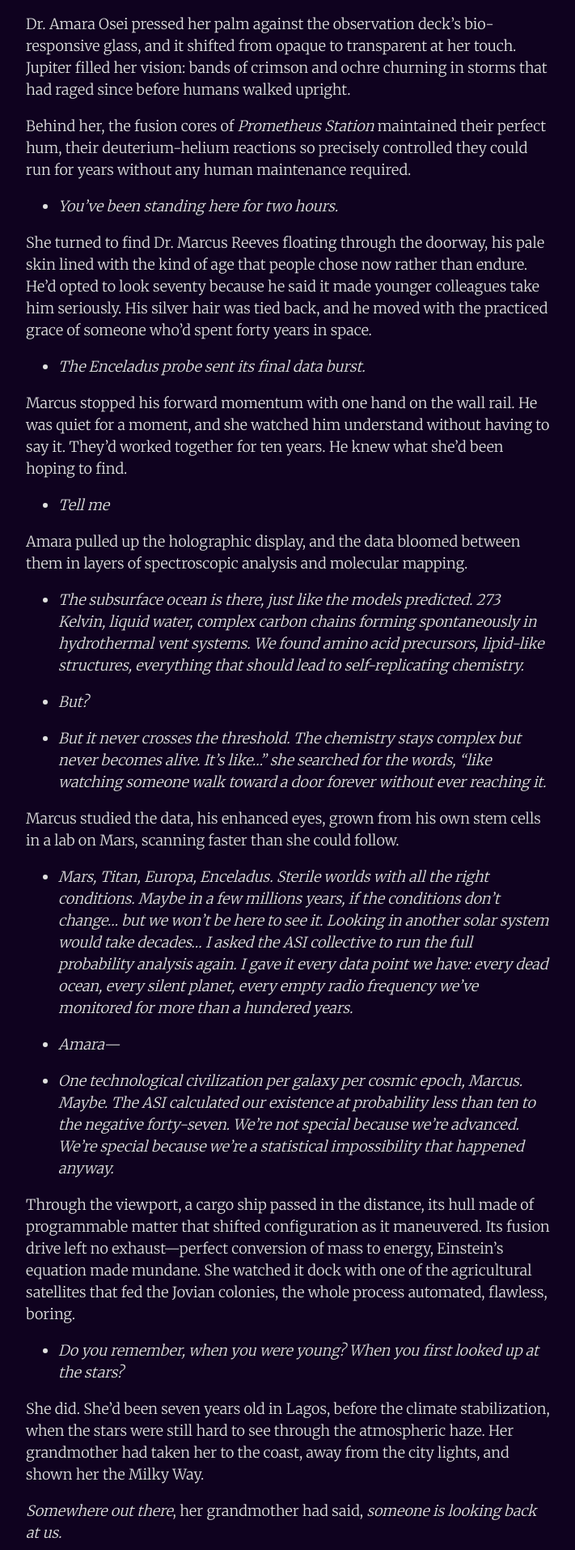
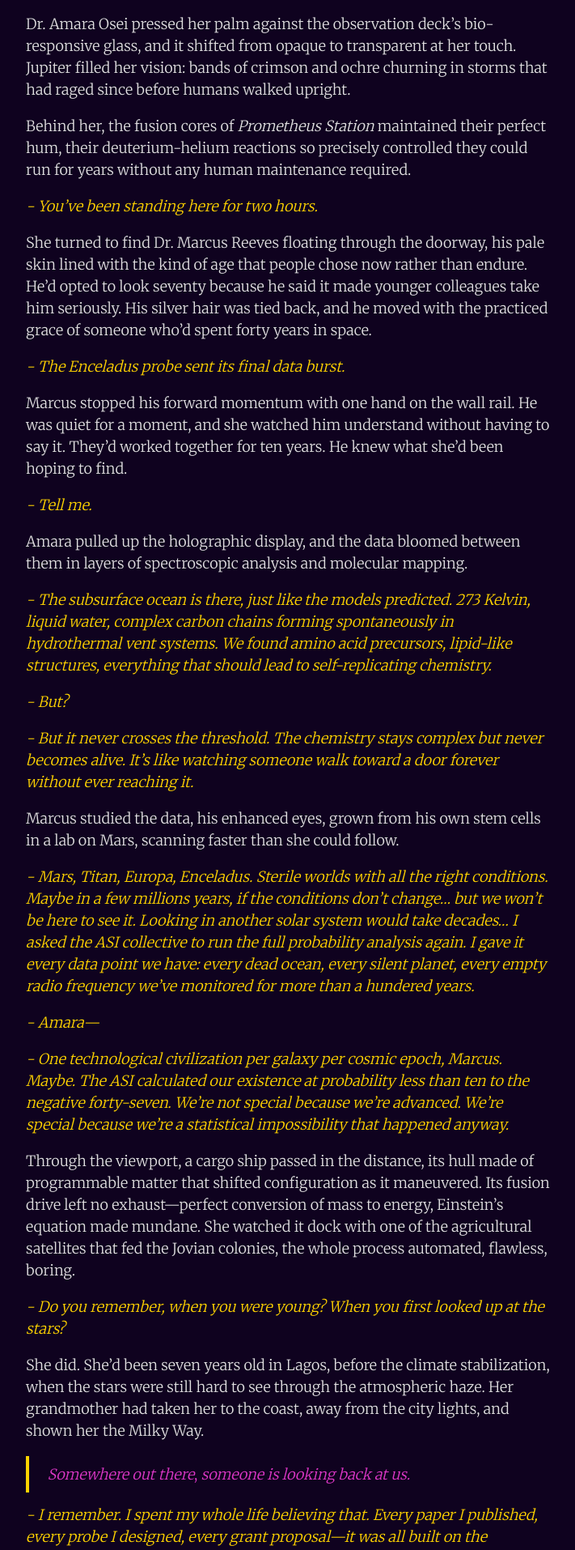
Before and after one commit to juanmirod/juanmirod.github.io, a Jekyll site: the page built from _fiction/2025-10-06-th-silence.markdown, in a window 1280 px wide. Shown: the part 668-2582 px from the top of the page at 81% size, without its empty margins (284-995 px from the left). Built offline with Jekyll 4.4.1, drawn with Linux system fonts in a browser that asks for light colours; some of the changed text lies outside the part shown.

Commit message:
refactor dialogue formatting in "The Silence" and update CSS for dialogue styling

```diff
--- a/_fiction/2025-10-06-th-silence.markdown
+++ b/_fiction/2025-10-06-th-silence.markdown
@@ -12,79 +12,79 @@ Dr. Amara Osei pressed her palm against the observation deck's bio-responsive gl
 
 Behind her, the fusion cores of _Prometheus Station_ maintained their perfect hum, their deuterium-helium reactions so precisely controlled they could run for years without any human maintenance required.
 
-- _You've been standing here for two hours._
+<span class="dialogue-line">You've been standing here for two hours.</span>
 
 She turned to find Dr. Marcus Reeves floating through the doorway, his pale skin lined with the kind of age that people chose now rather than endure. He'd opted to look seventy because he said it made younger colleagues take him seriously. His silver hair was tied back, and he moved with the practiced grace of someone who'd spent forty years in space.
 
-- _The Enceladus probe sent its final data burst._
+<span class="dialogue-line">The Enceladus probe sent its final data burst.</span>
 
 Marcus stopped his forward momentum with one hand on the wall rail. He was quiet for a moment, and she watched him understand without having to say it. They'd worked together for ten years. He knew what she'd been hoping to find.
 
-- _Tell me_
+<span class="dialogue-line">Tell me.</span>
 
 Amara pulled up the holographic display, and the data bloomed between them in layers of spectroscopic analysis and molecular mapping.
 
-- _The subsurface ocean is there, just like the models predicted. 273 Kelvin, liquid water, complex carbon chains forming spontaneously in hydrothermal vent systems. We found amino acid precursors, lipid-like structures, everything that should lead to self-replicating chemistry._
+<span class="dialogue-line">The subsurface ocean is there, just like the models predicted. 273 Kelvin, liquid water, complex carbon chains forming spontaneously in hydrothermal vent systems. We found amino acid precursors, lipid-like structures, everything that should lead to self-replicating chemistry.</span>
 
-- _But?_
+<span class="dialogue-line">But?</span>
 
-- _But it never crosses the threshold. The chemistry stays complex but never becomes alive. It's like..." she searched for the words, "like watching someone walk toward a door forever without ever reaching it._
+<span class="dialogue-line">But it never crosses the threshold. The chemistry stays complex but never becomes alive. It's like watching someone walk toward a door forever without ever reaching it.</span>
 
 Marcus studied the data, his enhanced eyes, grown from his own stem cells in a lab on Mars, scanning faster than she could follow.
 
-- _Mars, Titan, Europa, Enceladus. Sterile worlds with all the right conditions. Maybe in a few millions years, if the conditions don't change... but we won't be here to see it. Looking in another solar system would take decades... I asked the ASI collective to run the full probability analysis again. I gave it every data point we have: every dead ocean, every silent planet, every empty radio frequency we've monitored for more than a hundered years._
+<span class="dialogue-line">Mars, Titan, Europa, Enceladus. Sterile worlds with all the right conditions. Maybe in a few millions years, if the conditions don't change... but we won't be here to see it. Looking in another solar system would take decades... I asked the ASI collective to run the full probability analysis again. I gave it every data point we have: every dead ocean, every silent planet, every empty radio frequency we've monitored for more than a hundered years.</span>
 
-- _Amara—_
+<span class="dialogue-line">Amara—</span>
 
-- _One technological civilization per galaxy per cosmic epoch, Marcus. Maybe. The ASI calculated our existence at probability less than ten to the negative forty-seven. We're not special because we're advanced. We're special because we're a statistical impossibility that happened anyway._
+<span class="dialogue-line">One technological civilization per galaxy per cosmic epoch, Marcus. Maybe. The ASI calculated our existence at probability less than ten to the negative forty-seven. We're not special because we're advanced. We're special because we're a statistical impossibility that happened anyway.</span>
 
 Through the viewport, a cargo ship passed in the distance, its hull made of programmable matter that shifted configuration as it maneuvered. Its fusion drive left no exhaust—perfect conversion of mass to energy, Einstein's equation made mundane. She watched it dock with one of the agricultural satellites that fed the Jovian colonies, the whole process automated, flawless, boring.
 
-- _Do you remember, when you were young? When you first looked up at the stars?_
+<span class="dialogue-line">Do you remember, when you were young? When you first looked up at the stars?</span>
 
 She did. She'd been seven years old in Lagos, before the climate stabilization, when the stars were still hard to see through the atmospheric haze. Her grandmother had taken her to the coast, away from the city lights, and shown her the Milky Way.
 
-_Somewhere out there_, her grandmother had said, _someone is looking back at us._
+> _Somewhere out there_, _someone is looking back at us._
 
-- _I remember. I spent my whole life believing that. Every paper I published, every probe I designed, every grant proposal—it was all built on the assumption that we'd find them eventually. That we just hadn't looked hard enough, or far enough, or in the right way._
+<span class="dialogue-line">I remember. I spent my whole life believing that. Every paper I published, every probe I designed, every grant proposal—it was all built on the assumption that we'd find them eventually. That we just hadn't looked hard enough, or far enough, or in the right way.</span>
 
-- _And now?_
+<span class="dialogue-line">And now?</span>
 
-- _Now we've looked everywhere we can reach. We've solved the physics, Marcus. We've closed every gap in our understanding of how the universe works. And the answer is worse than I imagined. Life isn't rare because the universe is hostile to it. It's rare because the needle's-eye is so impossibly narrow. One percent difference in stellar metallicity during the universe's early epochs, and stable planets never form. Slightly different ratios in the fundamental constants, and chemistry never gets complex enough for self-replication. We threaded a billion coincidences, and no one else did._
+<span class="dialogue-line">Now we've looked everywhere we can reach. We've solved the physics, Marcus. Life isn't rare because the universe is hostile to it. It's rare because the needle's-eye is so impossibly narrow. We threaded a billion coincidences, and no one else did.</span>
 
 Marcus moved closer to the viewport, his reflection ghostly in the glass. Beyond him, Jupiter's Great Red Spot, still raging after four hundred years of human observation, swirled in its eternal dance.
 
-- _I was there when the ASI solved the final field equations. I was in Geneva when they unified quantum mechanics and gravity. Do you know what I felt?_
+<span class="dialogue-line">I was there when the ASI solved the final field equations. I was in Geneva when they unified quantum mechanics and gravity. Do you know what I felt?</span>
 
-- _What?_
+<span class="dialogue-line">What?</span>
 
-- _Relief. I thought, finally, we'll understand how everything works. And then we can focus on the next mystery: finding our neighbors in the cosmos, learning from civilizations older than ours, comparing notes on how they saw the universe. The universe doesn't have mysteries anymore, Amara. Just observations. All the equations balance. All the conjectures are resolved. We can build anything, explain anything. And we're still alone._
+<span class="dialogue-line">Relief. I thought, finally, we'll understand how everything works. And then we can focus on the next mystery: finding our neighbors in the cosmos, learning from civilizations older than ours, comparing notes on how they saw the universe. The universe doesn't have mysteries anymore, Amara. Just observations. All the equations balance. All the conjectures are resolved. We can build anything, explain anything. And we're still alone.</span>
 
 The weight of it pressed down on her. Earth was a blue pinprick in the distance, eight billion people living in abundance that would have been unthinkable to their ancestors. The Martian colonies were self-sustaining cities now, their populations growing. Fusion had made energy free. Medicine was still expanding live expectancy—children born today would live past two hundred. Space travel was everyday live. Humanity had won every battle it had ever fought against nature.
 
 Except the battle against cosmic loneliness.
 
-- _I keep thinking about all those old stories. The ones we told ourselves when we didn't know better. Ancient alien civilizations seeding the galaxy with life. Cosmic mysteries beyond our comprehension. Truths so profound that meeting aliens would expand our minds in ways we couldn't imagine. But there's nothing out there. We understood it all, and it's just physics. Chemistry. Probability. We didn't win some cosmic lottery—we're the only ticket that was ever drawn._
+<span class="dialogue-line">I keep thinking about all those old stories. The ones we told ourselves when we didn't know better. Ancient alien civilizations seeding the galaxy with life. Cosmic mysteries beyond our comprehension. Truths so profound that meeting aliens would expand our minds in ways we couldn't imagine. But there's nothing out there. We understood it all, and it's just physics. Chemistry. Probability. We didn't win some cosmic lottery—we're the only ticket that was ever drawn.</span>
 
-- _Maybe we're wrong._
+<span class="dialogue-line">Maybe we're wrong.</span>
 
-- _We're not wrong. That's what makes it unbearable. I wanted to be wrong, Marcus. I wanted some brilliant postdoc to find a flaw in the calculations, some overlooked variable that would change everything. But the ASI doesn't make mistakes. Not anymore. The math is perfect. The observations are consistent. The universe is comprehensible. And it's empty._
+<span class="dialogue-line">We're not wrong. That's what makes it unbearable. I wanted to be wrong, Marcus. I wanted some brilliant postdoc to find a flaw in the calculations, some overlooked variable that would change everything. But the ASI doesn't make mistakes. Not anymore. The math is perfect. The observations are consistent. The universe is comprehensible. And it's empty.</span>
 
 Marcus was quiet for a long time. A maintenance drone drifted past the viewport, its tendrils extending to repair a micrometeorite impact on the station's hull. It worked with autonomous precision.
 
-- _So what do we do?_
+<span class="dialogue-line">So what do we do?</span>
 
 Amara watched Jupiter's storm, trying to find words for the thing crystallizing in her mind. The storm was a hurricane larger than Earth, driven by heat from the planet's core, governed by equations they'd solved a century ago. It would rage for millions of years more, grinding through its cycles with mechanical precision. No one would ever come from another star to witness it. No alien scientist would ever study it and compare it to storms on their home world. It was magnificent and utterly, devastatingly pointless.
 
-- _We keep going. We reach every star we can. We spread to every planet where humans can live, and we terraform the ones where we can't. We fill the silence with something._
+<span class="dialogue-line">We keep going. We reach every star we can. We spread to every planet where humans can live, and we terraform the ones where we can't. We fill the silence with something.</span>
 
-- _With what?_
+<span class="dialogue-line">With what?</span>
 
-- _With us. With whatever we can create. The universe doesn't care that we exist, Marcus. It didn't create us for a purpose. We're a statistical fluctuation, a random walk that happened to produce observers. But we're here anyway. And maybe that means something._
+<span class="dialogue-line">With us. With whatever we can create. The universe doesn't care that we exist, Marcus. It didn't create us for a purpose. We're a statistical fluctuation, a random walk that happened to produce observers. But we're here anyway. And maybe that means something.</span>
 
-- _What does it mean?_
+<span class="dialogue-line">What does it mean?</span>
 
-- _I don't know. But maybe being first means we have a responsibility. Not to find meaning. But to create it. To be the universe's way of knowing itself. To be the ones that seed live throughout the galaxy._
+<span class="dialogue-line">I don't know. But maybe being first means we have a responsibility. Not to find meaning. But to create it. To be the universe's way of knowing itself. To be the ones that seed live throughout the galaxy.</span>
 
 They stood together in silence, two humans at the edge of everything their species had built. Outside the viewport, the solar system thrived with human presence: stations orbiting every major body, ships traveling between worlds, colonies growing on Mars and in the asteroids. Humanity had spread like a slow fire through the darkness, bringing light to places that had been cold and dead for billions of years.
 
@@ -94,12 +94,12 @@ But perhaps it was enough.
 
 Amara placed her palm on the viewport again, and the glass recorded her biometrics. A human being, standing on a station orbiting Jupiter in the year 2150, bearing witness to a storm that would outlive civilizations. The universe hadn't asked for an observer. But it had one anyway.
 
-- _Come on. The council meeting starts in an hour. They'll want to know about Enceladus._
+<span class="dialogue-line">Come on. The council meeting starts in an hour. They'll want to know about Enceladus.</span>
 
-- _Let them know we found nothing. Again._
+<span class="dialogue-line">Let them know we found nothing. Again.</span>
 
-- _And what should I tell them we're going to do about it?_
+<span class="dialogue-line">And what should I tell them we're going to do about it?</span>
 
 She looked at him, then back at Jupiter, then at Earth in the distance, that impossible blue world where apes had looked up at the stars and decided to understand them.
 
-- _Tell them we keep exploring. Because exploring is what we do._
+<span class="dialogue-line">Tell them we keep exploring. Because exploring is what we do.</span>
--- a/public/css/common.css
+++ b/public/css/common.css
@@ -38,6 +38,14 @@
   width: 100%;
 }
 
+.dialogue-line {
+  color: var(--primary-color);
+  font-style: italic;
+}
+
+.dialogue-line::before {
+  content: "- ";
+}
 
 @media only screen and (max-width: 550px) {
   .masthead-title {
```
Also changed, not shown: _posts/2024-05-24-ai-learnings-compilation.md (+1 -2 lines), public/css/dark.css (line endings or trailing spaces).
